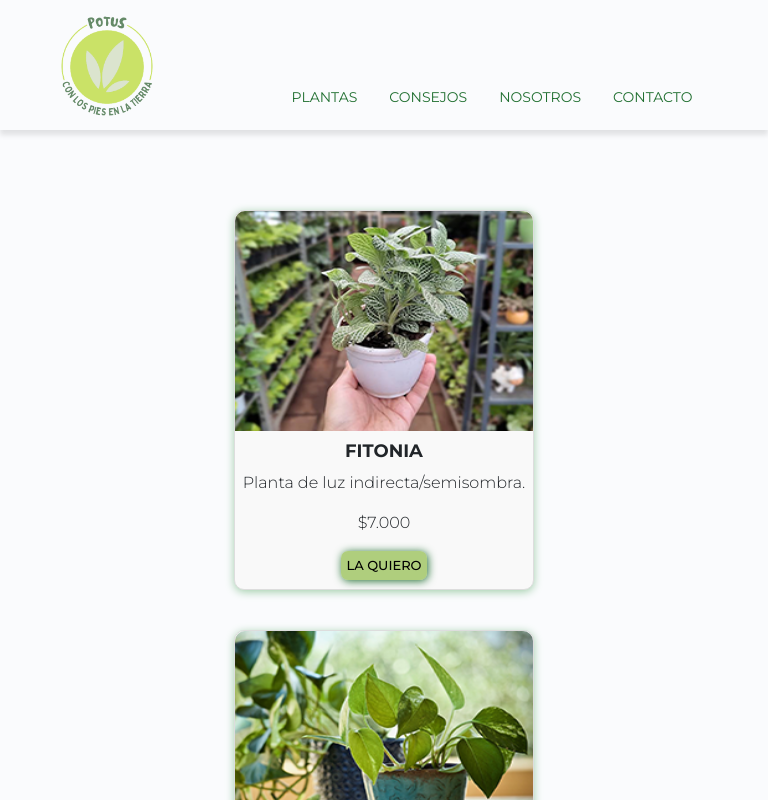
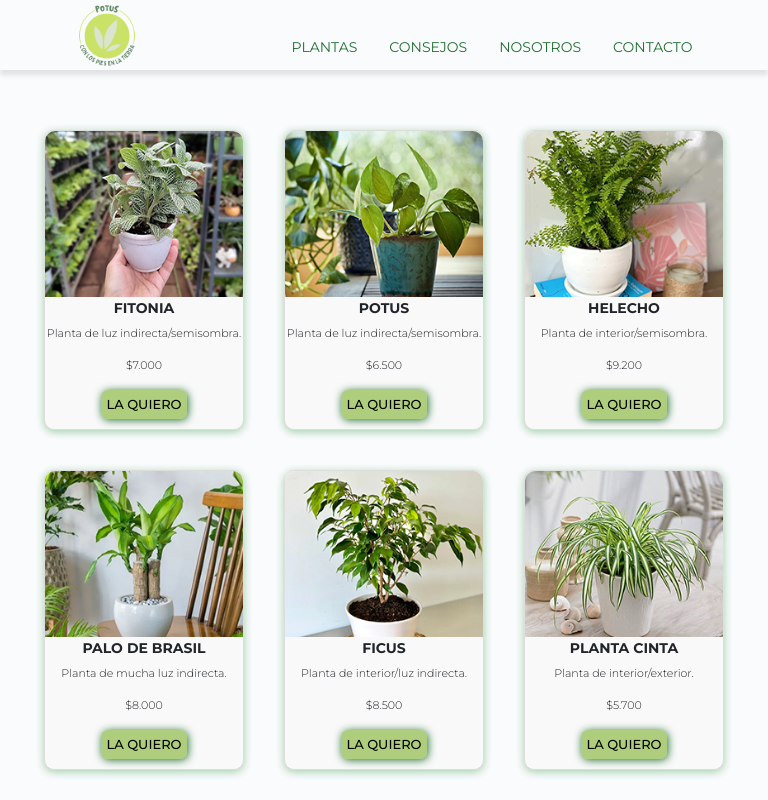
Before and after one commit to nicolasalejandromino/preentregable2-nicolasmino, a plain HTML site: page pages/plantas.html in a window 768 px wide. Shown: the top 800 px of the page. Drawn offline with nearby package versions, Linux system fonts and the light colour scheme.

Commit message:
Arreglo para version mobile

```diff
--- a/scss/media_queries/_media_query_tablet.scss
+++ b/scss/media_queries/_media_query_tablet.scss
@@ -2,7 +2,7 @@
 @media only screen and (min-width: 576px) and (max-width: 991px){
     //MAIN
     main{
-        margin-top: 180px;
+        margin-top: 100px;
     }
     .menu-desplegable{
         display: none;
@@ -10,7 +10,7 @@
     //HEADER
     header{
         display: flex;
-        height: 130px;
+        height: 70px;
         margin-bottom: 10px;
         padding-top: 10px;
         flex-direction: row;
@@ -22,7 +22,7 @@
             width: 100%;
             height: 40px;
             position: relative;
-            margin-top: 70px;
+            margin-top: 30px;
             box-shadow: none;
             ul{
                 display: flex;
@@ -53,14 +53,14 @@
         display: none;
     }
     .logo{
-        width: 9rem;
+        width: 5.5rem;
         &:hover{
             transform: scale(1.08);
         }
     }
     .logo-container{
         left: -85px;
-        bottom: 75px;
+        bottom: 48px;
         width: 100%;
     }
     //INDEX
@@ -138,6 +138,17 @@
     }
     //SECCION PLANTAS
     .div-card-plantas{
-        width: 90%;
+        width: 100%;
+    }
+    .card-plantas{
+        width: 200px;
+        height: 300px;
+        h3{
+            font-size: 14px;
+            margin-top: 3px;
+        }
+        p{
+            font-size: 11px;
+        }
     }
 }
```
Also changed, not shown: style/style.css, 1 other file.
